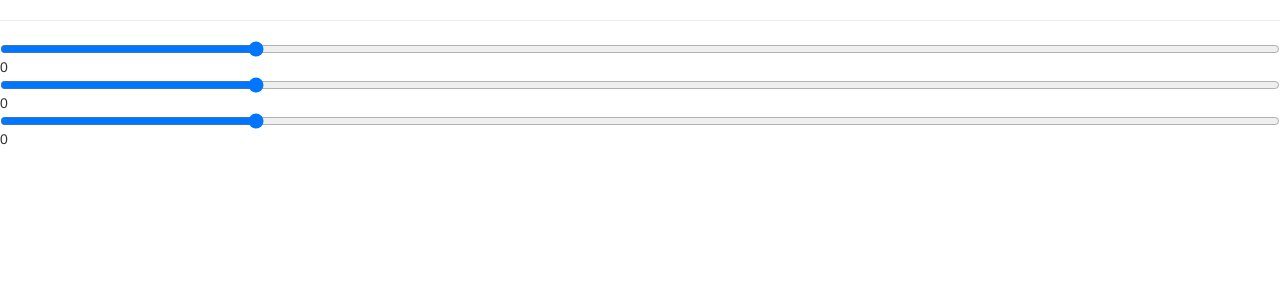
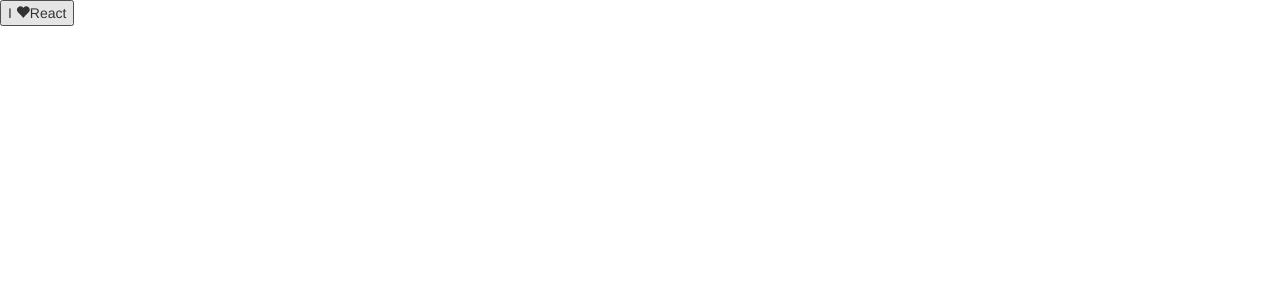
Before and after one commit to DawnyWu/my_react, a React app: page / in a window 1280 px wide. Shown: the top 300 px of the page. Built offline with nearby package versions, Linux system fonts and the light colour scheme.

Commit message:
this.props.children

```diff
--- a/App.js
+++ b/App.js
@@ -1,47 +1,22 @@
 import React from 'react';
 import ReactDOM from 'react-dom';
 class App extends React.Component {
-  constructor(){
-    super();
-    this.state = {
-      red: 0,
-      green: 0,
-      blue: 0
-    }
-    this.update = this.update.bind(this)
+  render(){
+    return <Button>I <Heart/>React</Button>
   }
-  update(e){
-    this.setState({
-      red: ReactDOM.findDOMNode(this.refs.red.refs.inp).value,
-      green: ReactDOM.findDOMNode(this.refs.green.refs.inp).value,
-      blue: ReactDOM.findDOMNode(this.refs.blue.refs.inp).value,
-    })
-  }
-   render(){
-      return (
-        <div>
-          {this.state.txt}
-          <hr/>
-          <Slider ref='red' update={this.update}/>
-          {this.state.red}
-          <Slider ref='green' update={this.update}/>
-          {this.state.green}
-          <Slider ref='blue' update={this.update}/>
-          {this.state.blue}
-        </div>
-      )
-   }
 }
 
-class Slider extends React.Component {
+class Button extends React.Component {
   render(){
-    return(
-      <div>
-          <input ref='inp' type='range' min='0' max='255' onChange={this.props.update} />
-      </div>
-    )
+    return <button>{this.props.children}</button>
   }
 }
+
+const Heart = () => {
+  return <span className='glyphicon glyphicon-heart' aria-hidden="true"></span>
+}
+
+
 
 // const Widget = (props) => {
 //   return(
@@ -60,8 +35,3 @@ class Slider extends React.Component {
 //   cat: React.PropTypes.number.isRequired
 // }
 export default App
-
-
-
-// stateless function
-// const App = () => <h1>Hello Xiao </h1>
```
